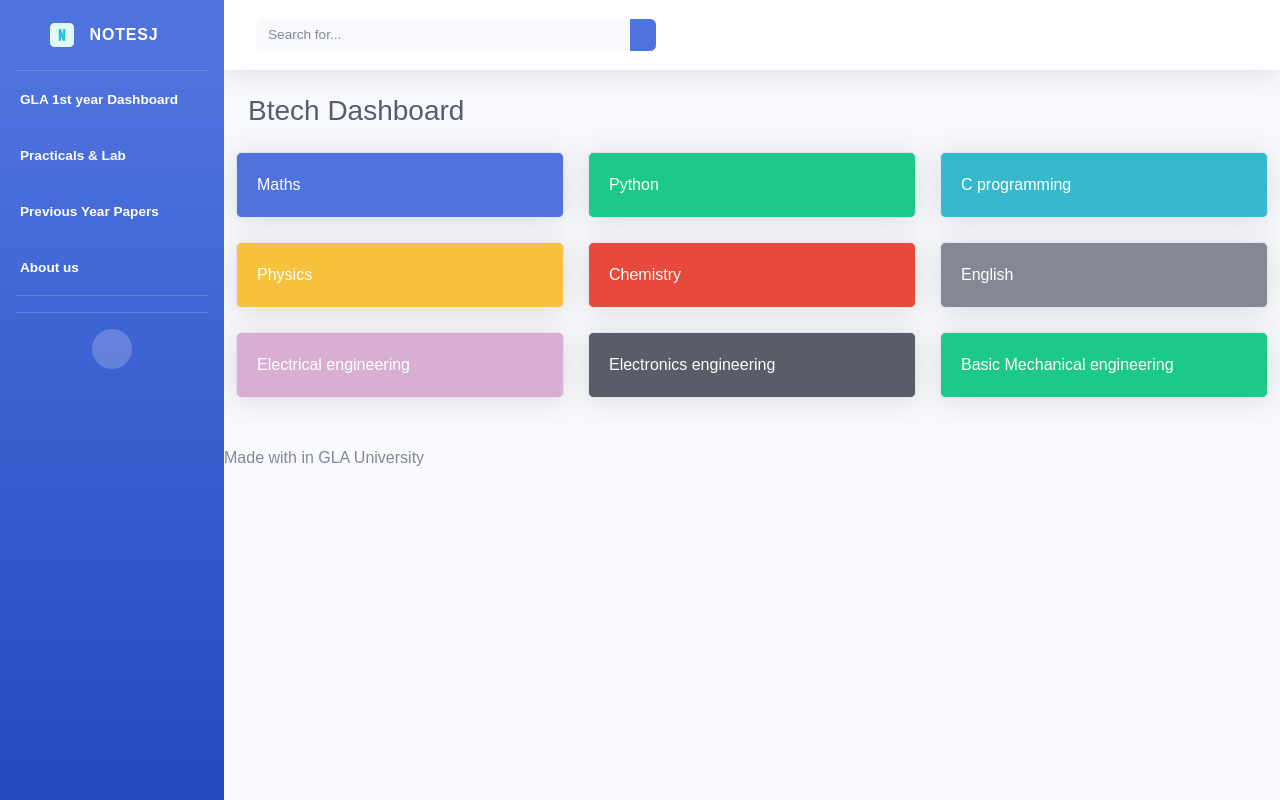
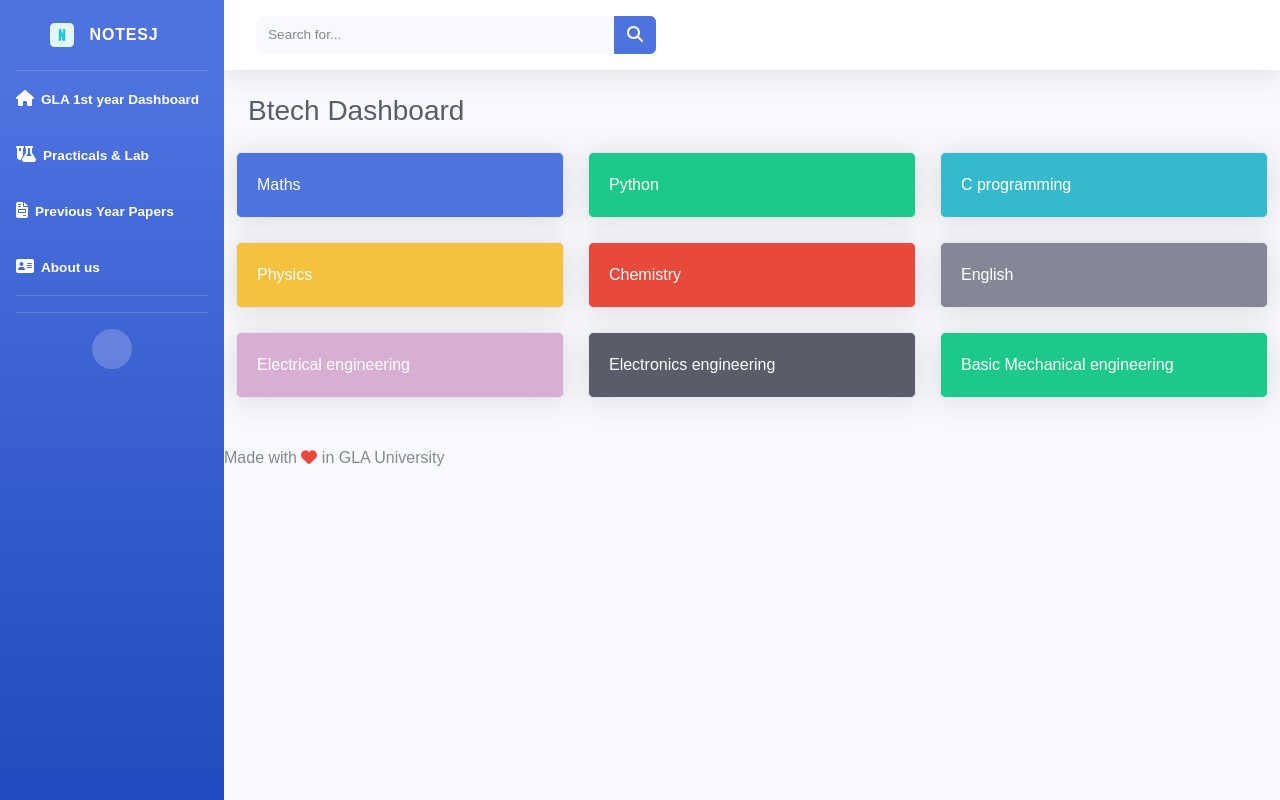
Before and after one commit to Atharv-cool/Gla-notes-site, a React (Create React App) app: page / in a window 1280 px wide. Built offline with nearby package versions, Linux system fonts and the light colour scheme.

Commit message:
fontawesome added

```diff
--- a/package.json
+++ b/package.json
@@ -3,6 +3,10 @@
   "version": "0.1.0",
   "private": true,
   "dependencies": {
+    "@fortawesome/fontawesome-svg-core": "^6.4.0",
+    "@fortawesome/free-regular-svg-icons": "^6.4.0",
+    "@fortawesome/free-solid-svg-icons": "^6.4.0",
+    "@fortawesome/react-fontawesome": "^0.2.0",
     "@testing-library/jest-dom": "^5.16.5",
     "@testing-library/react": "^13.4.0",
     "@testing-library/user-event": "^13.5.0",
--- a/public/index.html
+++ b/public/index.html
@@ -10,6 +10,8 @@
       content="Web site created using create-react-app"
     />
     <link rel="apple-touch-icon" href="%PUBLIC_URL%/logo192.png" />
+    <link href="vendor/fontawesome-free/css/all.min.css" rel="stylesheet" type="text/css">
+
     <!--
       manifest.json provides metadata used when your web app is installed on a
       user's mobile device or desktop. See https://developers.google.com/web/fundamentals/web-app-manifest/
--- a/src/Home.js
+++ b/src/Home.js
@@ -2,6 +2,9 @@ import { Link } from "react-router-dom";
 import React, { useContext } from "react";
 import { notesData } from "./App";
 import "./css/sb-admin-2.css";
+import { FontAwesomeIcon } from '@fortawesome/react-fontawesome'
+import { faHouse,faFlaskVial,faFileInvoice,faAddressCard,faHeart,faMagnifyingGlass,faBars} from '@fortawesome/free-solid-svg-icons'
+
 
 function Home () {
   const {setApiState } = useContext(notesData);
@@ -31,7 +34,7 @@ function Home () {
       <li className="nav-item active">
       <Link to="/" style={{textDecoration:"none"}}>
         <a className="nav-link" >
-          <i className="fas fa-fw fa-tachometer-alt" />
+         <FontAwesomeIcon icon={faHouse} />
           <span>GLA 1st year Dashboard</span>
         </a>
         </Link>
@@ -39,20 +42,20 @@ function Home () {
       <li className="nav-item active">
       <Link to="/lab" style={{textDecoration:"none"}}>
         <a className="nav-link">
-          <i className="fas fa-fw fa-flask" />
+        <FontAwesomeIcon icon={faFlaskVial} />
           <span>Practicals &amp; Lab</span>
         </a>
         </Link>
       </li>
       <li className="nav-item active">
         <a className="nav-link" >
-          <i className="fas fa-fw fa-file" />
+        <FontAwesomeIcon icon={faFileInvoice} />
           <span>Previous Year Papers</span>
         </a>
       </li>
       <li className="nav-item active">
         <a className="nav-link" >
-          <i className="fas fa-fw fa-regular fa-address-card" />
+        <FontAwesomeIcon icon={faAddressCard} />
           <span>About us</span>
         </a>
       </li>
@@ -78,7 +81,7 @@ function Home () {
             id="sidebarToggleTop"
             className="btn btn-link d-md-none rounded-circle mr-3"
           >
-            <i className="fa fa-bars" />
+          <FontAwesomeIcon icon={faBars} />
           </button>
           {/* Topbar Search */}
           <form className="d-none d-sm-inline-block form-inline mr-auto ml-md-3 my-2 my-md-0 mw-100 navbar-search">
@@ -92,7 +95,7 @@ function Home () {
               />
               <div className="input-group-append">
                 <button className="btn btn-primary" type="button">
-                  <i className="fas fa-search fa-sm" />
+                <FontAwesomeIcon icon={faMagnifyingGlass} />
                 </button>
               </div>
             </div>
@@ -249,10 +252,7 @@ function Home () {
               <div className="responsive-container-block inner-container">
                 <p className="love">
                   Made with{" "}
-                  <i
-                    className="fas fa-solid fa-heart"
-                    style={{ color: "red" }}
-                  />{" "}
+                  <FontAwesomeIcon icon={faHeart} style={{color: "#e74a3b",}} />{" "}
                   in GLA University
                 </p>
               </div>
@@ -260,7 +260,6 @@ function Home () {
               <a className="scroll-to-top rounded" href="#page-top">
                 <i className="fas fa-angle-up" />
               </a>
-
             </div>
           </div>
         </div>
--- a/src/Labs.js
+++ b/src/Labs.js
@@ -1,6 +1,8 @@
 import { Link } from "react-router-dom";
 import { useContext } from "react";
 import { notesData } from "./App";
+import { FontAwesomeIcon } from '@fortawesome/react-fontawesome'
+import { faHouse,faFlaskVial,faFileInvoice,faAddressCard,faHeart,faMagnifyingGlass,faBars} from '@fortawesome/free-solid-svg-icons'
 
 function Labs(){
   const {setApiState } = useContext(notesData);
@@ -28,26 +30,26 @@ function Labs(){
       <li className="nav-item active">
       <Link to="/"  style={{textDecoration:"none"}}>
         <a className="nav-link" >
-          <i className="fas fa-fw fa-tachometer-alt" />
+        <FontAwesomeIcon icon={faHouse} />
           <span>GLA 1st year Dashboard</span>
         </a>
         </Link>
       </li>
       <li className="nav-item active">
         <a className="nav-link" >
-          <i className="fas fa-fw fa-flask" />
+        <FontAwesomeIcon icon={faFlaskVial} />
           <span>Practicals &amp; Lab</span>
         </a>
       </li>
       <li className="nav-item active">
         <a className="nav-link">
-          <i className="fas fa-fw fa-file" />
+        <FontAwesomeIcon icon={faFileInvoice} />
           <span>Previous Year Papers</span>
         </a>
       </li>
       <li className="nav-item active">
         <a className="nav-link" >
-          <i className="fas fa-fw fa-regular fa-address-card" />
+        <FontAwesomeIcon icon={faAddressCard} />
           <span>About us</span>
         </a>
       </li>
@@ -65,7 +67,7 @@ function Labs(){
             id="sidebarToggleTop"
             className="btn btn-link d-md-none rounded-circle mr-3"
           >
-            <i className="fa fa-bars" />
+          <FontAwesomeIcon icon={faBars} />
           </button>
           <form className="d-none d-sm-inline-block form-inline mr-auto ml-md-3 my-2 my-md-0 mw-100 navbar-search">
             <div className="input-group">
@@ -78,7 +80,7 @@ function Labs(){
               />
               <div className="input-group-append">
                 <button className="btn btn-primary" type="button">
-                  <i className="fas fa-search fa-sm" />
+                <FontAwesomeIcon icon={faMagnifyingGlass} />
                 </button>
               </div>
             </div>
@@ -189,10 +191,7 @@ function Labs(){
                 <div className="responsive-container-block inner-container">
                   <p className="love">
                     Made with{" "}
-                    <i
-                      className="fas fa-solid fa-heart"
-                      style={{ color: "red" }}
-                    />{" "}
+                    <FontAwesomeIcon icon={faHeart} style={{color: "#e74a3b",}} />{" "}
                     in GLA University
                   </p>
                 </div>
--- a/src/Subject.js
+++ b/src/Subject.js
@@ -3,6 +3,9 @@ import "./css/sb-admin-2.min.css";
 import { useState, useEffect,useContext } from "react";
 import { notesData } from "./App";
 import styles from "./card.module.css";
+import { FontAwesomeIcon } from '@fortawesome/react-fontawesome'
+import { faHouse,faFlaskVial,faFileInvoice,faAddressCard,faMagnifyingGlass,faBars,faAngleUp} from '@fortawesome/free-solid-svg-icons'
+
 function Subject() {
   const [data, setData] = useState([]);
   const [filteredData,setFilteredData] = useState("");
@@ -55,28 +58,28 @@ function Subject() {
         <li className="nav-item active">
         <Link to="/"  style={{textDecoration:"none"}}>
           <a className="nav-link">
-            <i className="fas fa-fw fa-tachometer-alt" />
+          <FontAwesomeIcon icon={faHouse} />
             <span>GLA 1st year Dashboard</span>
           </a>
           </Link>
         </li>
         <li className="nav-item active">
         <Link to="/lab" style={{textDecoration:"none"}}>
-          <a className="nav-link" href="Lab.html">
-            <i className="fas fa-fw fa-flask" />
+          <a className="nav-link">
+          <FontAwesomeIcon icon={faFlaskVial} />
             <span>Practicals &amp; Lab</span>
           </a>
           </Link>
         </li>
         <li className="nav-item active">
-          <a className="nav-link" href="PYQ.HTML">
-            <i className="fas fa-fw fa-file" />
+          <a className="nav-link">
+          <FontAwesomeIcon icon={faFileInvoice} />
             <span>Previous Year Papers</span>
           </a>
         </li>
         <li className="nav-item active">
-          <a className="nav-link" href="About.html">
-            <i className="fas fa-fw fa-regular fa-address-card" />
+          <a className="nav-link">
+          <FontAwesomeIcon icon={faAddressCard} />
             <span>About us</span>
           </a>
         </li>
@@ -101,7 +104,7 @@ function Subject() {
               id="sidebarToggleTop"
               className="btn btn-link d-md-none rounded-circle mr-3"
             >
-              <i className="fa fa-bars" />
+            <FontAwesomeIcon icon={faBars} />
             </button>
             {/* Topbar Search */}
             <form className="d-sm-inline-block form-inline mr-auto ml-md-3 my-2 my-md-0 mw-100 navbar-search">
@@ -117,7 +120,7 @@ function Subject() {
                 />
                 <div className="input-group-append">
                   <button className="btn btn-primary" type="button">
-                    <i className="fas fa-search fa-sm" />
+                  <FontAwesomeIcon icon={faMagnifyingGlass} />
                   </button>
                 </div>
               </div>
@@ -140,7 +143,7 @@ function Subject() {
   </div>
 </div>
           <a className="scroll-to-top rounded" href="#page-top">
-            <i className="fas fa-angle-up" />
+          <FontAwesomeIcon icon={faAngleUp} />
           </a>
         </div>
       </div>
--- a/src/card.module.css
+++ b/src/card.module.css
@@ -59,3 +59,7 @@ body {
     display: flex;
     flex-wrap: wrap;
   }
+
+  span{
+    margin-left: 7px;
+  }
```
Also changed, not shown: 1 other file (tests, documents, lock files or other folders).
